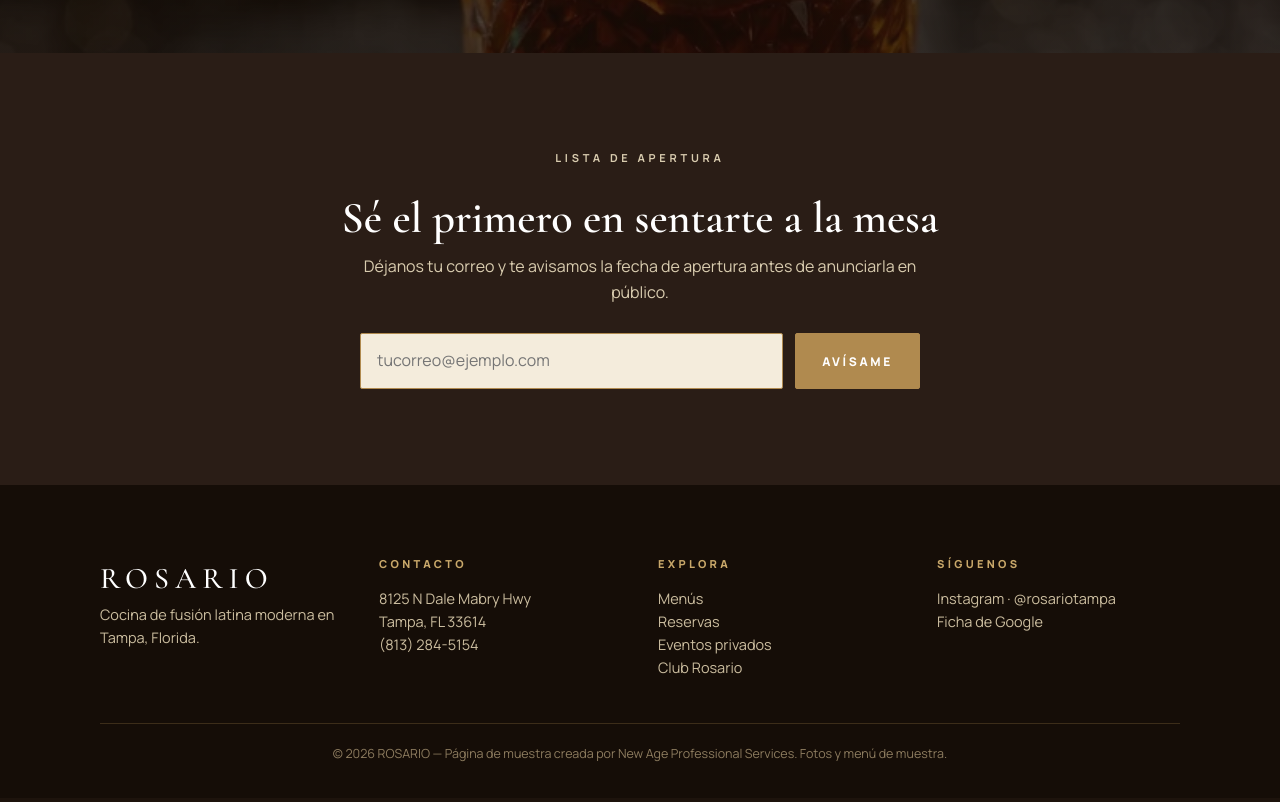
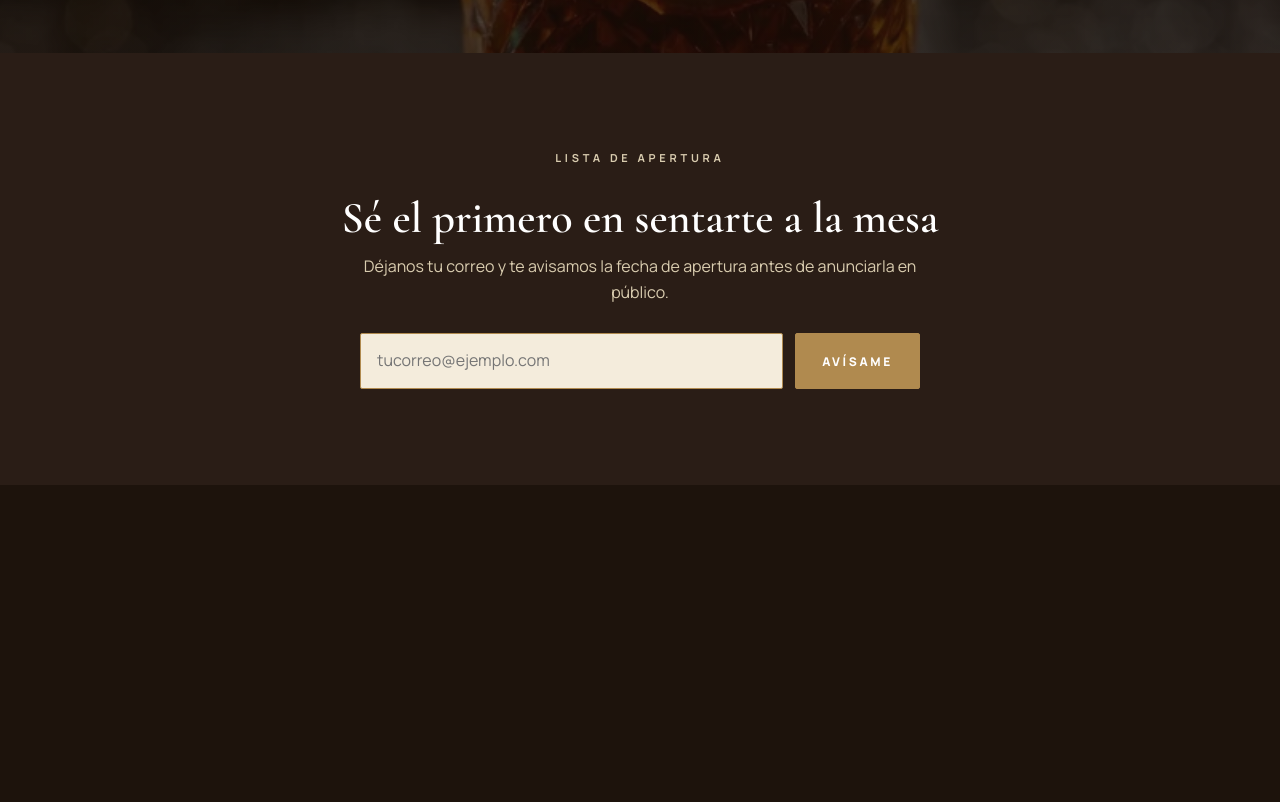
Before and after one commit to lmanzano86-ui/demo-rosario, a plain HTML site: page index.html in a window 1280 px wide. Shown: the part 3508-4310 px from the top of the page. After the commit the page ends 4051 px from the top, so only its background shows below. Drawn offline with nearby package versions, Linux system fonts and the light colour scheme.

Commit message:
Se elimina el pie de columnas (marca, contacto, explora, síguenos): la página termina en la Lista de apertura y queda solo la barra inferior fija

```diff
--- a/index.html
+++ b/index.html
@@ -474,32 +474,6 @@ body{padding-bottom:58px}
 <!-- CONTÁCTANOS -->
 
 <!-- PIE -->
-<footer>
-  <div class="pie-cols">
-    <div class="pie-marca">
-      <p class="nombre">ROSARIO</p>
-      <p data-es="Cocina de fusión latina moderna en Tampa, Florida." data-en="Modern Latin fusion cuisine in Tampa, Florida.">Cocina de fusión latina moderna en Tampa, Florida.</p>
-    </div>
-    <div>
-      <h3 data-es="Contacto" data-en="Contact">Contacto</h3>
-      <p>8125 N Dale Mabry Hwy<br>Tampa, FL 33614</p>
-      <p><a href="tel:+18132845154">(813) 284-5154</a></p>
-    </div>
-    <div>
-      <h3 data-es="Explora" data-en="Explore">Explora</h3>
-      <p><a href="#menus" data-es="Menús" data-en="Menus">Menús</a><br>
-      <a href="#reservas" data-es="Reservas" data-en="Reservations">Reservas</a><br>
-      <a href="#eventos" data-es="Eventos privados" data-en="Private Events">Eventos privados</a><br>
-      <a href="#club">Club Rosario</a></p>
-    </div>
-    <div>
-      <h3 data-es="Síguenos" data-en="Follow Us">Síguenos</h3>
-      <p><a href="https://www.instagram.com/rosariotampa" target="_blank" rel="noopener">Instagram · @rosariotampa</a><br>
-      <a href="https://maps.app.goo.gl/meVKJqDnpMzcXSnp9" target="_blank" rel="noopener" data-es="Ficha de Google" data-en="Google Listing">Ficha de Google</a></p>
-    </div>
-  </div>
-  <p class="creditos" data-es="© 2026 ROSARIO — Página de muestra creada por New Age Professional Services. Fotos y menú de muestra." data-en="© 2026 ROSARIO — Sample page created by New Age Professional Services. Sample photos and menu.">© 2026 ROSARIO — Página de muestra creada por New Age Professional Services. Fotos y menú de muestra.</p>
-</footer>
 
 <a class="llamar-flotante" href="tel:+18132845154" data-es="Llamar" data-en="Call">Llamar</a>
 
```
